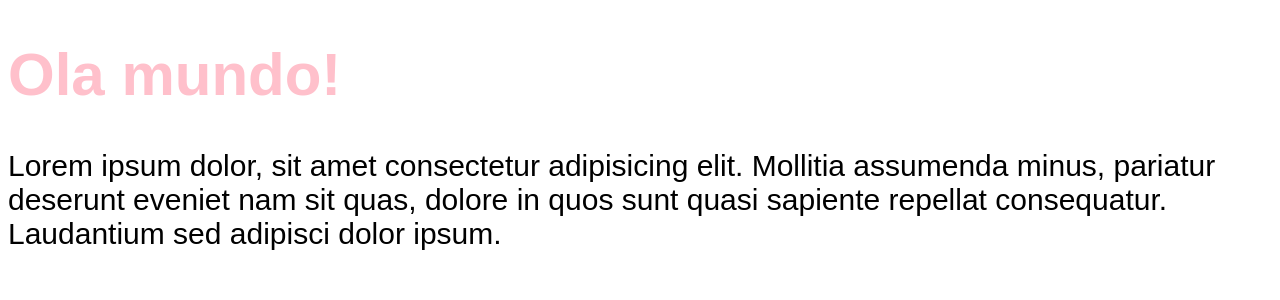
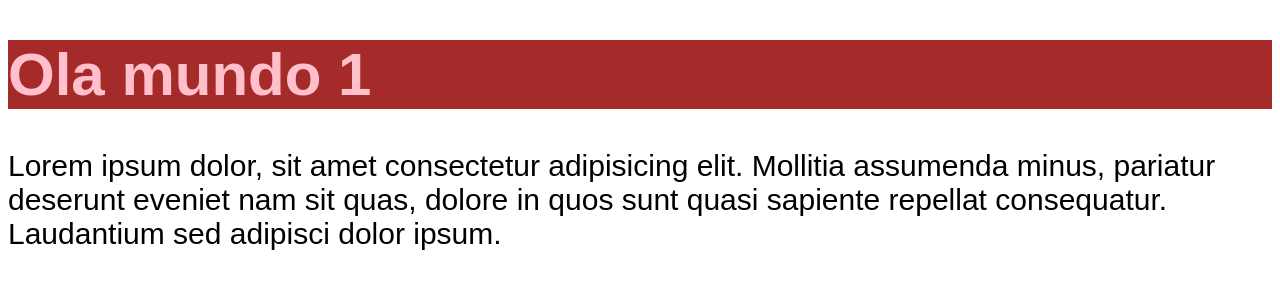
Before and after one commit to RafaelIagherCosta/chronos-pomodoro, a React (Vite) app: page / in a window 1280 px wide. Shown: the top 300 px of the page. Built offline with nearby package versions, Linux system fonts and the light colour scheme.

Commit message:
Propriedades (props) e children de componentes no React

```diff
--- a/src/App.tsx
+++ b/src/App.tsx
@@ -4,12 +4,12 @@
 import './styles/global.css';
 
 export function App() {
-  console.log('Oi');
-
   return (
     <>
       {/* React Fragment <> */}
-      <Heading />
+      <Heading attr={123} attr2='String'>
+        Ola mundo 1
+      </Heading>
       <p>
         Lorem ipsum dolor, sit amet consectetur adipisicing elit. Mollitia
         assumenda minus, pariatur deserunt eveniet nam sit quas, dolore in quos
--- a/src/components/Heading.tsx
+++ b/src/components/Heading.tsx
@@ -1,6 +1,5 @@
 import styles from './Heading.module.css';
 
-export function Heading() {
-  console.log(styles);
-  return <h1 className='heading '>Ola mundo!</h1>;
+export function Heading(props) {
+  return <h1 className={styles.heading}>{props.children}</h1>;
 }
```
